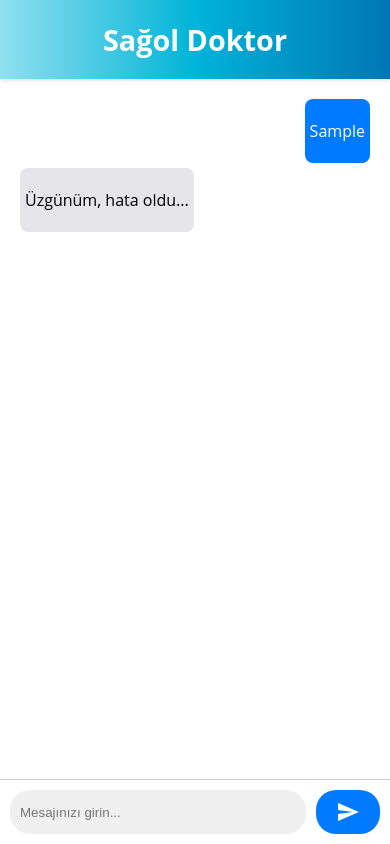
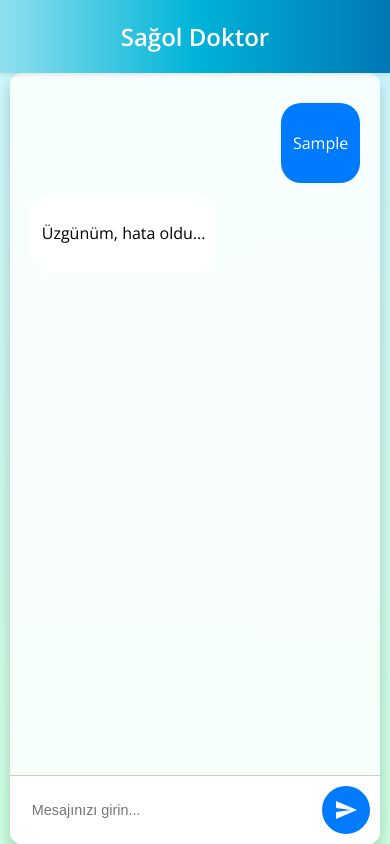
Before and after one commit to sagoldoktor/sagoldoktor.github.io, a React (Create React App) app: page / in a window 390 px wide. Both pictures are taken after typing "Sample" into the empty fields and a click on the button 348 px from the left and 812 px from the top of the page. Built offline with nearby package versions, Linux system fonts and the light colour scheme; no server answers; the HTML template or start-up script is replaced by a standard one.

Commit message:
Update App.css

```diff
--- a/src/App.css
+++ b/src/App.css
@@ -1,7 +1,8 @@
 /* src/App.css */
 
+@import url('https://fonts.googleapis.com/css2?family=Open+Sans:wght@400;600&display=swap');
+
 /* Existing styles */
-
 body {
   margin: 0;
   padding: 0;
@@ -28,10 +29,10 @@ body {
   width: 1000px;
   max-width: None; /* Adjust the max-width as desired */
   height: 100%;
-  background-color: #ffffff;
-  padding: 0px 0;
-  margin: 0 auto; /* Center the container */
-  box-shadow: 0 4px 6px rgba(0, 0, 0, 0.1);
+  background-color: rgba(255, 255, 255, 0.85);
+  border-radius: 12px;
+  box-shadow: 0 8px 16px rgba(0, 0, 0, 0.2);
+  overflow: hidden;
 }
 
 html {
@@ -42,13 +43,14 @@ html {
   flex: 1;
   padding: 20px;
   overflow-y: auto;
+  background-color: transparent;
 }
 
 /* Existing message styles */
 
 .message {
   display: flex;
-  margin-bottom: 5px;
+  margin: 10px 0;
 }
 
 .message.user {
@@ -60,11 +62,11 @@ html {
 }
 
 .message-content {
-  max-width: 60%;
-  padding: 5px 5px;
-  border-radius: 8px;
-  background-color: #fff;
-  color: #000;
+  max-width: 70%;
+  padding: 15px;
+  border-radius: 20px;
+  font-size: 1em;
+  line-height: 1.5;
 }
 
 .message.user .message-content {
@@ -73,7 +75,7 @@ html {
 }
 
 .message.assistant .message-content {
-  background-color: #e5e5ea;
+  background-color: rgba(255, 255, 255, 0.9);
   color: #000;
 }
 
@@ -81,26 +83,28 @@ html {
 
 .input-form {
   display: flex;
-  padding: 10px;
+  padding: 15px;
+  background-color: rgba(255, 255, 255, 0.85);
   border-top: 1px solid #ccc;
 }
 
 .input-form input {
   flex: 1;
-  padding: 10px;
+  padding: 15px;
   border: none;
-  border-radius: 20px;
-  background-color: #f0f0f0;
+  border-radius: 25px;
   margin-right: 10px;
+  font-size: 1em;
 }
 
 .input-form button {
-  padding: 10px 20px;
+  padding: 15px 25px;
   border: none;
   background-color: #007bff;
   color: #fff;
-  border-radius: 20px;
+  border-radius: 25px;
   cursor: pointer;
+  font-size: 1em;
 }
 
 .input-form button:hover {
@@ -147,3 +151,43 @@ html {
   margin: 0;
   font-size: 1.8em;
 }
+
+.message {
+  animation: fadeIn 0.3s ease-in;
+}
+
+@keyframes fadeIn {
+  from {
+    opacity: 0;
+    transform: translateY(10px);
+  }
+  to {
+    opacity: 1;
+    transform: translateY(0);
+  }
+}
+
+@media (max-width: 600px) {
+  .chat-container {
+    width: 95%;
+  }
+
+  .message-content {
+    max-width: 85%;
+    padding: 12px;
+  }
+
+  .input-form {
+    padding: 10px;
+  }
+
+  .input-form input,
+  .input-form button {
+    padding: 12px;
+    font-size: 0.9em;
+  }
+
+  .chat-header h1 {
+    font-size: 1.5em;
+  }
+}
```
